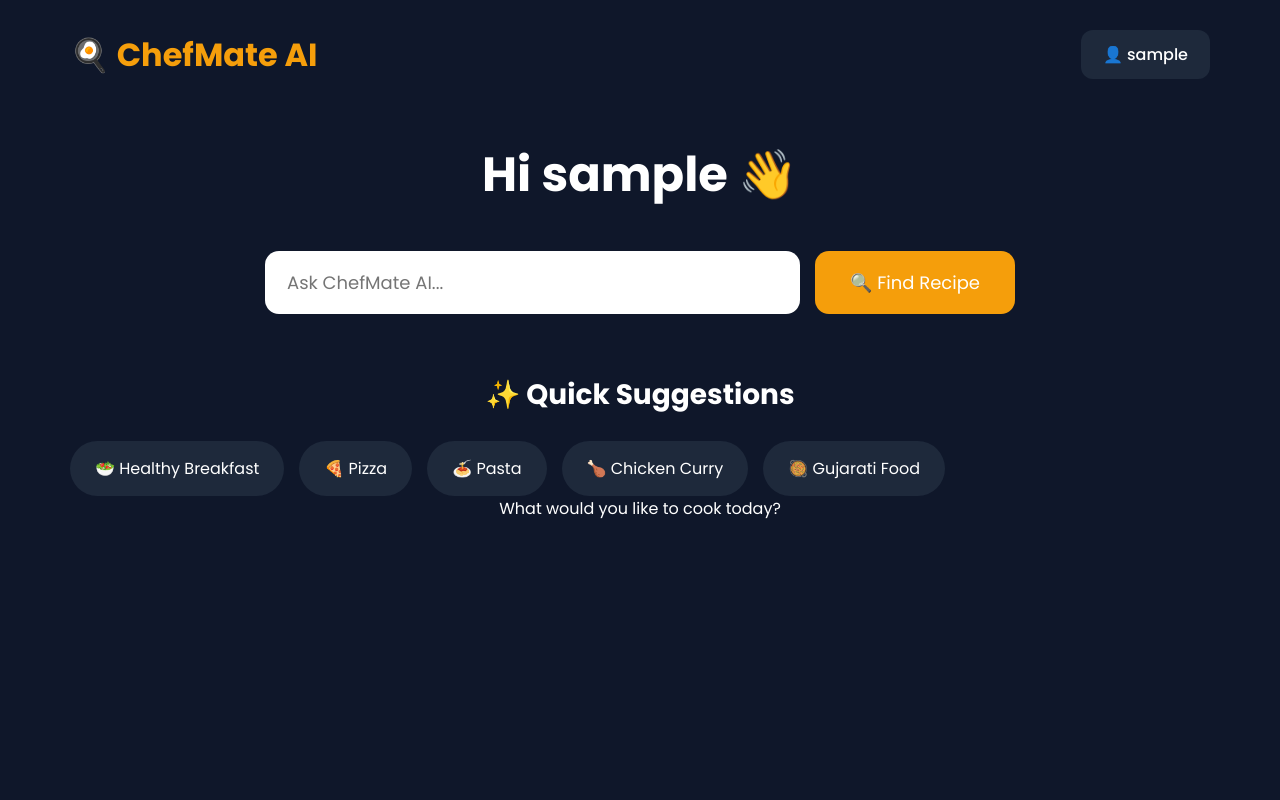
After one commit to sonivarshil000-coder/ChefMate-AI, a Flask app: page /ai-home in a window 1280 px wide. The commit adds this page. Run offline with Flask 3, Linux system fonts and the light colour scheme; a user stored in the database is signed in.

Commit message:
Project progress before AI redesign

```diff
--- a/app.py
+++ b/app.py
@@ -34,7 +34,7 @@ def login():
 
             session["user"] = user[1]
 
-            return redirect(url_for("dashboard"))
+            return redirect(url_for("ai_home"))
 
         else:
 
@@ -81,5 +81,17 @@ def logout():
 
     return redirect(url_for("login"))
 
+@app.route("/question1")
+def question1():
+
+    return render_template("question1.html")
+@app.route("/ai-home")
+def ai_home():
+
+    if "user" not in session:
+        return redirect(url_for("login"))
+
+    return render_template("ai_home.html")
+
 if __name__ == "__main__":
     app.run(debug=True)
--- /dev/null
+++ b/static/CSS/ai_home.css
@@ -0,0 +1,112 @@
+* {
+    margin: 0;
+    padding: 0;
+    box-sizing: border-box;
+    font-family: 'Poppins', sans-serif;
+}
+
+body {
+    background: #0F172A;
+    color: white;
+    min-height: 100vh;
+}
+
+.container {
+    width: 100%;
+    max-width: 1200px;
+    margin: auto;
+    padding: 30px;
+}
+
+header {
+    display: flex;
+    justify-content: space-between;
+    align-items: center;
+    margin-bottom: 60px;
+}
+
+header h1 {
+    font-size: 32px;
+    color: #F59E0B;
+}
+
+.user {
+    background: #1E293B;
+    padding: 12px 22px;
+    border-radius: 12px;
+    font-weight: 500;
+}
+
+.hero {
+    text-align: center;
+}
+
+.hero h2 {
+    font-size: 48px;
+    margin-bottom: 15px;
+}
+
+.hero p {
+    color: #CBD5E1;
+    font-size: 20px;
+    margin-bottom: 40px;
+}
+
+.search-box {
+    width: 100%;
+    max-width: 750px;
+    margin: auto;
+    display: flex;
+    gap: 15px;
+}
+
+.search-box input {
+    flex: 1;
+    padding: 18px 22px;
+    border: none;
+    border-radius: 14px;
+    font-size: 18px;
+    outline: none;
+}
+
+.search-box button {
+    background: #F59E0B;
+    color: white;
+    border: none;
+    padding: 18px 35px;
+    border-radius: 14px;
+    font-size: 18px;
+    cursor: pointer;
+    transition: .3s;
+}
+
+.search-box button:hover {
+    background: #d97706;
+}
+
+.suggestions {
+    margin-top: 60px;
+}
+
+.suggestions h3 {
+    margin-bottom: 25px;
+    font-size: 28px;
+}
+
+.chips {
+    display: flex;
+    flex-wrap: wrap;
+    gap: 15px;
+}
+
+.chip {
+    background: #1E293B;
+    padding: 15px 25px;
+    border-radius: 30px;
+    cursor: pointer;
+    transition: .3s;
+}
+
+.chip:hover {
+    background: #F59E0B;
+}
--- /dev/null
+++ b/templates/ai_home.html
@@ -0,0 +1,86 @@
+<!DOCTYPE html>
+<html lang="en">
+
+<head>
+
+    <meta charset="UTF-8">
+
+    <meta name="viewport" content="width=device-width, initial-scale=1.0">
+
+    <title>ChefMate AI</title>
+
+    <link rel="stylesheet" href="{{ url_for('static', filename='css/ai_home.css') }}">
+
+    <link href="https://fonts.googleapis.com/css2?family=Poppins:wght@300;400;500;600;700&display=swap"
+        rel="stylesheet">
+
+</head>
+
+<body>
+
+    <div class="container">
+
+        <header>
+
+            <h1>🍳 ChefMate AI</h1>
+
+            <div class="user">
+
+                👤 {{ session['user'] }}
+
+            </div>
+
+        </header>
+
+        <section class="hero">
+
+            <h2>
+
+                Hi {{ session['user'] }} 👋
+
+            </h2>
+
+            <p>
+                <div class="search-box">
+
+                    <input type="text" placeholder="Ask ChefMate AI...">
+
+                    <button>
+
+                        🔍 Find Recipe
+
+                    </button>
+
+                </div>
+
+                <div class="suggestions">
+
+                    <h3>✨ Quick Suggestions</h3>
+
+                    <div class="chips">
+
+                        <div class="chip">🥗 Healthy Breakfast</div>
+
+                        <div class="chip">🍕 Pizza</div>
+
+                        <div class="chip">🍝 Pasta</div>
+
+                        <div class="chip">🍗 Chicken Curry</div>
+
+                        <div class="chip">🥘 Gujarati Food</div>
+
+                    </div>
+
+                </div>
+
+                What would you like to cook today?
+
+            </p>
+
+        </section>
+
+    </div>
+
+</body>
+
+</html>
```
Also changed, not shown: static/CSS/dashboard.css (+9 -0 lines), templates/question1.html (+63 -0 lines).
